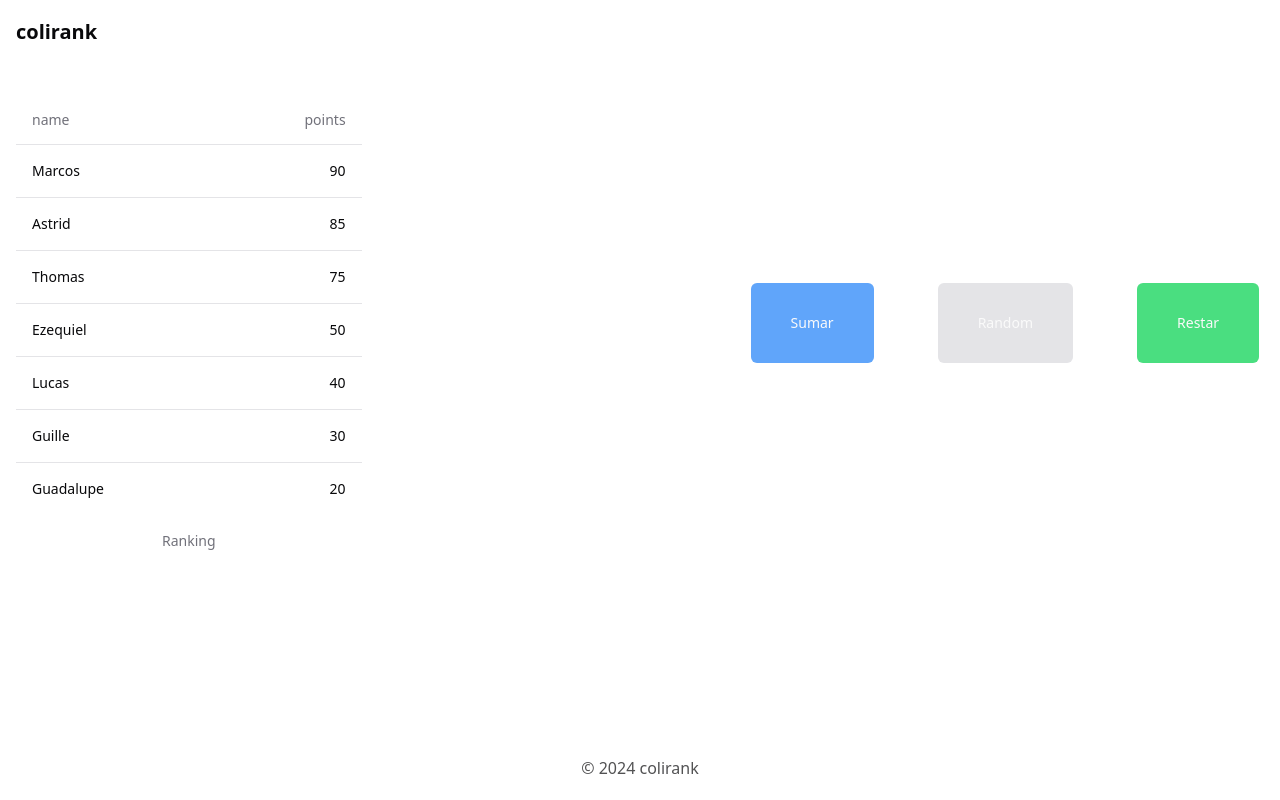
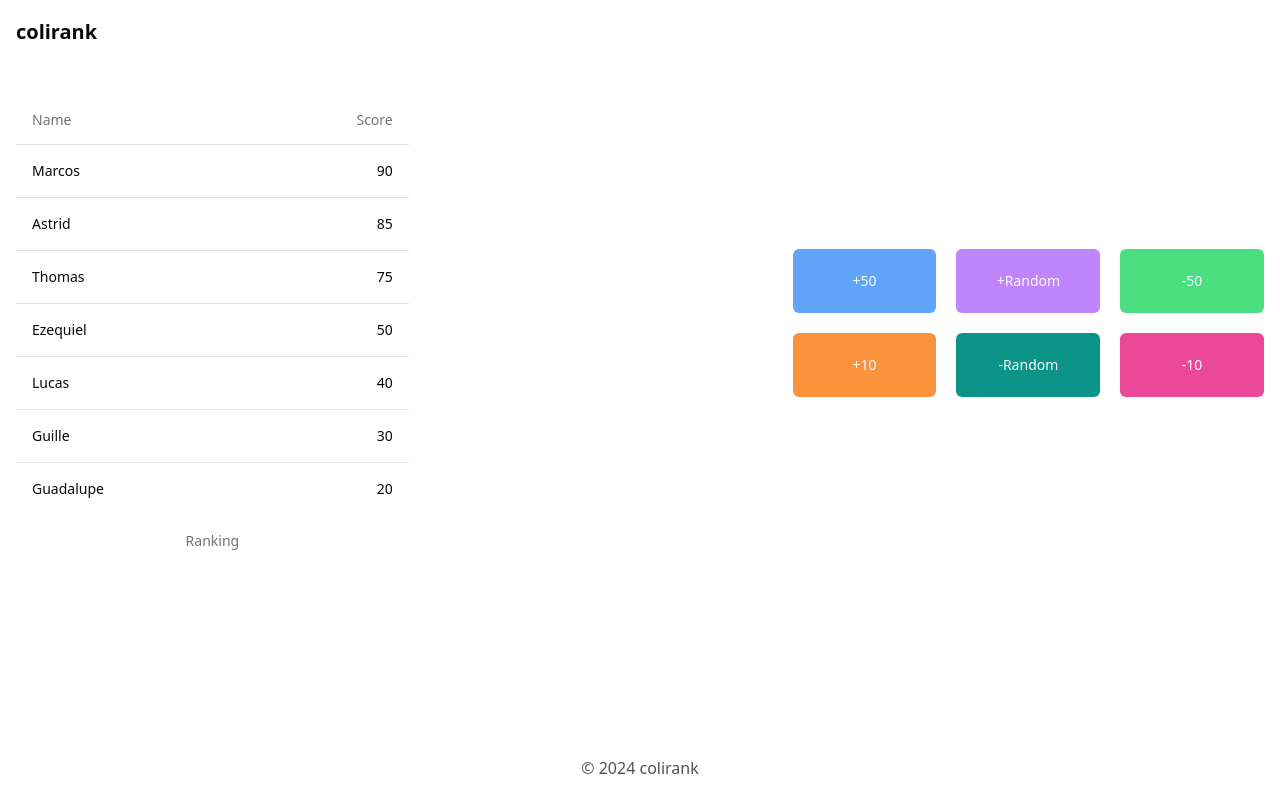
Before and after one commit to colidevs/colirank, a Next.js app: page / in a window 1280 px wide. Built offline with nearby package versions, Linux system fonts and the light colour scheme.

Commit message:
se agrego funcionalidad a los botones y suma de checkbox al programa
Co-authored-by: Guillesture <guillesture@gmail.com>
Co-authored-by: Guadalupe  <guadalupesanchezmtb104@gmail.com>
Co-authored-by: Astrid <astridnaivirt22@outlook.com>
Co-authored-by: pufi <thomas.pufahl@alumnos.frgp.utn.edu.ar>

```diff
--- a/package.json
+++ b/package.json
@@ -9,6 +9,7 @@
     "lint": "next lint"
   },
   "dependencies": {
+    "@radix-ui/react-checkbox": "^1.1.1",
     "@radix-ui/react-label": "^2.1.0",
     "@radix-ui/react-slot": "^1.0.2",
     "@tanstack/react-table": "^8.19.3",
--- a/src/app/page.tsx
+++ b/src/app/page.tsx
@@ -22,19 +22,70 @@ export default function HomePage() {
   );
 }
 
+interface ScoreBtn {
+  name: string;
+  points: number | null;
+  style: string;
+}
+
+const buttons: ScoreBtn[] = [
+  {
+    name: "+50",
+    points: 50,
+    style: "bg-blue-400 p-8",
+  },
+  {
+    name: "+Random",
+    points: null,
+    style: "bg-purple-400 p-8",
+  },
+  {
+    name: "-50",
+    points: -50,
+    style: "bg-green-400 p-8",
+  },
+  {
+    name: "+10",
+    points: 10,
+    style: "bg-orange-400 p-8",
+  },
+  {
+    name: "-Random",
+    points: null,
+    style: "bg-teal-600 p-8",
+  },
+  {
+    name: "-10",
+    points: -10,
+    style: "bg-pink-500 p-8",
+  },
+];
+
 function HomePageClient() {
-  const {users, sumarPuntos} = useContext(UsersContext);
+  const {users, modificarPuntos} = useContext(UsersContext);
+
+  function modificar(button: ScoreBtn) {
+    if (button.points === null) {
+      let random = obtenerNumeroRandom();
+
+      if (button.name === "-Random") {
+        random = -random;
+      }
+      modificarPuntos(users[0], random);
+    } else {
+      modificarPuntos(users[0], button.points);
+    }
+  }
 
   return (
     <section className="flex flex-row space-x-96">
-      <div className="w-4/12">
-        {/* <TableDemo usuarios={usuarios} /> */}
+      <div className="w-5/12">
         <Table>
           <TableCaption>Ranking</TableCaption>
           <TableHeader>
             <TableRow>
-              <TableHead className="text-left">name</TableHead>
-              <TableHead className="text-right">points</TableHead>
+              <TableHead className="text-left">Name</TableHead>
+              <TableHead className="text-right">Score</TableHead>
             </TableRow>
           </TableHeader>
           <TableBody>
@@ -49,37 +100,25 @@ function HomePageClient() {
           </TableBody>
         </Table>
       </div>
-      <div className="m-auto w-6/12 space-x-16 text-center">
-        <Button className="bg-blue-400 p-10" onClick={() => sumarPuntos(users.at(0)!, 50)}>
-          Sumar
-        </Button>
-        <Button className="bg-zinc-200 p-10">Random</Button>
-        <Button className="bg-green-400 p-10">Restar</Button>
+      <div className="m-auto grid w-6/12 grid-cols-3 gap-5 text-center">
+        {buttons.map((btn) => (
+          <Button key={btn.name} className={btn.style} onClick={() => modificar(btn)}>
+            {btn.name}
+          </Button>
+        ))}
       </div>
     </section>
   );
 }
 
-// function TableDemo({usuarios}: {usuarios: User[]}) {
-//   return (
-//     <Table>
-//       <TableCaption>Ranking</TableCaption>
-//       <TableHeader>
-//         <TableRow>
-//           <TableHead className="text-left">name</TableHead>
-//           <TableHead className="text-right">points</TableHead>
-//         </TableRow>
-//       </TableHeader>
-//       <TableBody>
-//         {usuarios
-//           .sort((a, b) => b.points - a.points)
-//           .map(({id, name, points}) => (
-//             <TableRow key={id}>
-//               <TableCell className="text-left font-medium">{name}</TableCell>
-//               <TableCell className="text-right">{points}</TableCell>
-//             </TableRow>
-//           ))}
-//       </TableBody>
-//     </Table>
-//   );
-// }
+function obtenerNumeroRandom() {
+  let numeroRandom = Math.random();
+
+  numeroRandom = numeroRandom * 10;
+
+  numeroRandom = Math.floor(numeroRandom);
+
+  numeroRandom = numeroRandom + 1;
+
+  return numeroRandom;
+}
--- /dev/null
+++ b/src/components/ui/checkbox.tsx
@@ -0,0 +1,30 @@
+"use client"
+
+import * as React from "react"
+import * as CheckboxPrimitive from "@radix-ui/react-checkbox"
+import { Check } from "lucide-react"
+
+import { cn } from "@/lib/utils"
+
+const Checkbox = React.forwardRef<
+  React.ElementRef<typeof CheckboxPrimitive.Root>,
+  React.ComponentPropsWithoutRef<typeof CheckboxPrimitive.Root>
+>(({ className, ...props }, ref) => (
+  <CheckboxPrimitive.Root
+    ref={ref}
+    className={cn(
+      "peer h-4 w-4 shrink-0 rounded-sm border border-primary ring-offset-background focus-visible:outline-none focus-visible:ring-2 focus-visible:ring-ring focus-visible:ring-offset-2 disabled:cursor-not-allowed disabled:opacity-50 data-[state=checked]:bg-primary data-[state=checked]:text-primary-foreground",
+      className
+    )}
+    {...props}
+  >
+    <CheckboxPrimitive.Indicator
+      className={cn("flex items-center justify-center text-current")}
+    >
+      <Check className="h-4 w-4" />
+    </CheckboxPrimitive.Indicator>
+  </CheckboxPrimitive.Root>
+))
+Checkbox.displayName = CheckboxPrimitive.Root.displayName
+
+export { Checkbox }
--- a/src/usersContext.tsx
+++ b/src/usersContext.tsx
@@ -10,7 +10,7 @@ export interface User {
 
 interface Context {
   users: User[];
-  sumarPuntos: (user: User, score: number) => void;
+  modificarPuntos: (user: User, score: number) => void;
 }
 
 export const UsersContext = createContext({} as Context);
@@ -56,21 +56,22 @@ export function UserProviderClient({children}: {children: React.ReactNode}) {
 
   const [users, setUsers] = useState<User[]>(initialUsers);
 
-  const sumarPuntos = (user: User, score: number) => {
+  const modificarPuntos = (user: User, score: number) => {
     const myUser = users.find((x) => x === user);
 
     setUsers((users) => {
-      users.splice(users.indexOf(user), 1, {
-        ...myUser,
+      const newUsers = users.with(users.indexOf(user), {
+        id: myUser!.id,
+        name: myUser!.name,
         score: myUser!.score + score,
-      } as User);
+      });
 
-      return users;
+      return newUsers;
     });
   };
 
   return (
-    <UsersContext.Provider value={{users: users, sumarPuntos: sumarPuntos}}>
+    <UsersContext.Provider value={{users: users, modificarPuntos: modificarPuntos}}>
       {children}
     </UsersContext.Provider>
   );
```
Also changed, not shown: 1 other file (tests, documents, lock files or other folders).
